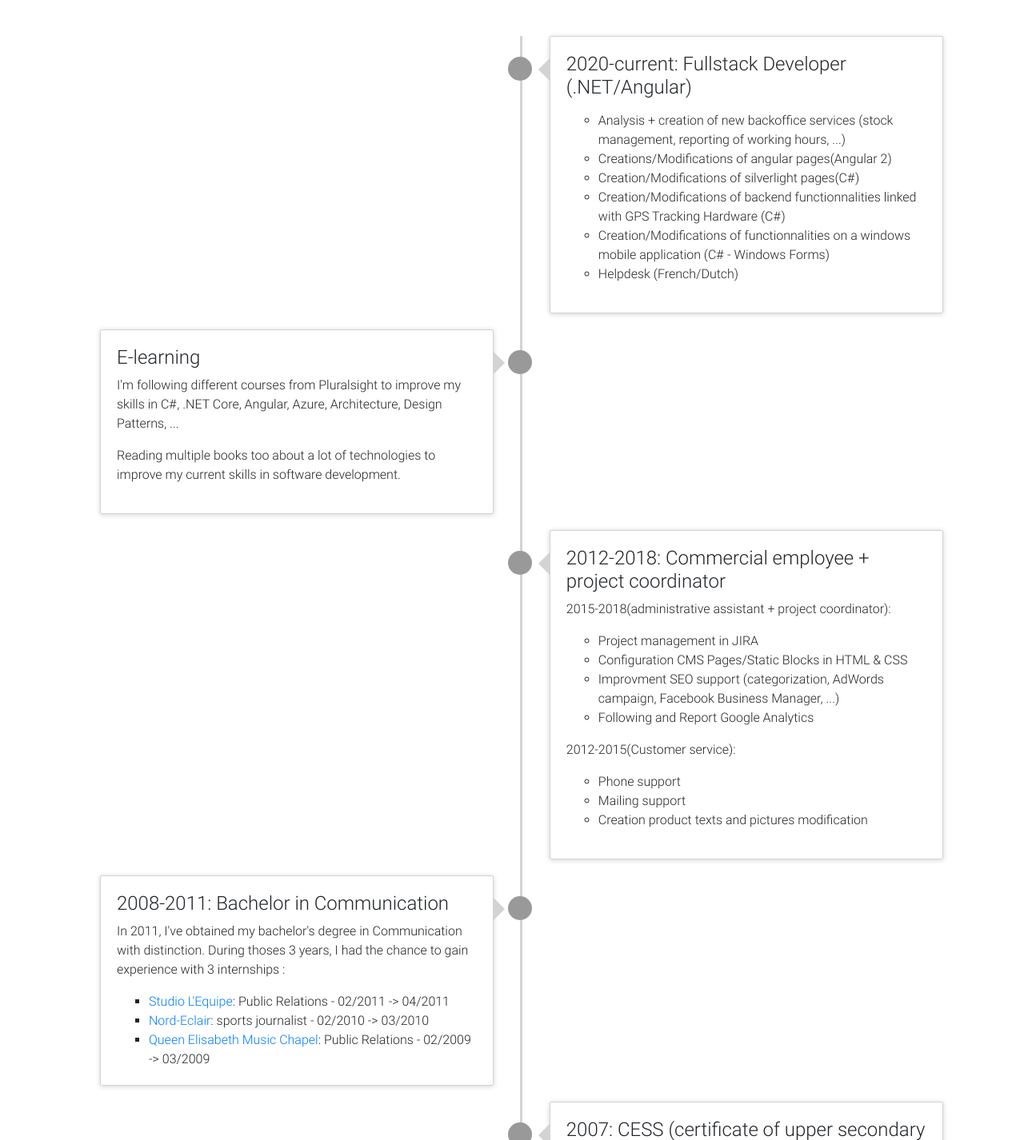
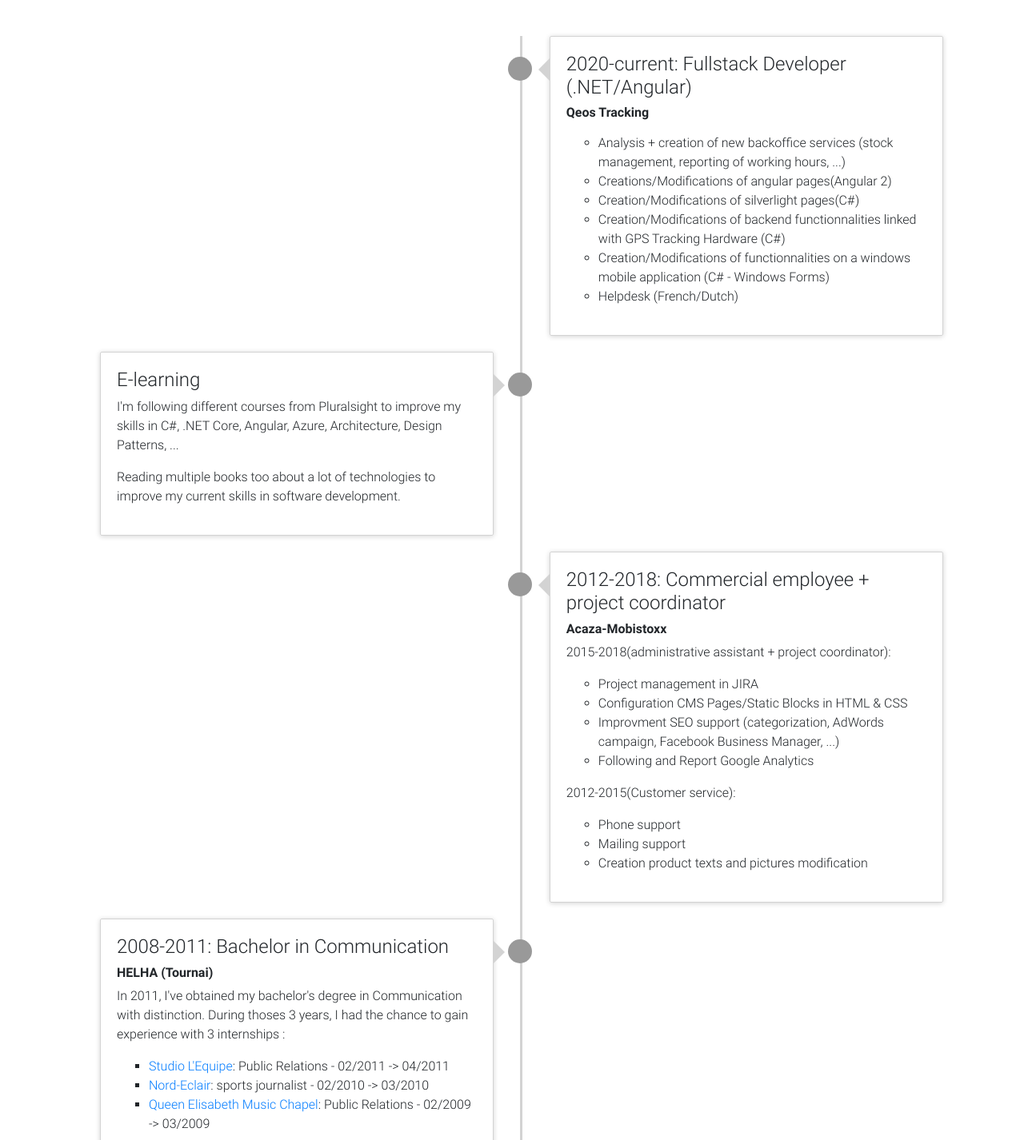
Before and after one commit to MaximeZegres/Portfolio-rework2019, a plain HTML site: page index.html in a window 1280 px wide. Shown: the part 1127-2553 px from the top of the page at 80% size. Drawn offline with Linux system fonts and the light colour scheme.

Commit message:
update work blocks title

```diff
--- a/index.html
+++ b/index.html
@@ -95,6 +95,7 @@
                 <div class="timeline-panel">
                   <div class="timeline-heading">
                     <h4 class="timeline-title">2020-current: Fullstack Developer (.NET/Angular)</h4>
+                    <h6 class="timeline-title font-weight-bold">Qeos Tracking</h6>
                   </div>
                   <div class="timeline-body">
                     <p>
@@ -126,7 +127,8 @@
                       <div class="timeline-badge info"></div>
                     <div class="timeline-panel">
                       <div class="timeline-heading">
-                        <h4 class="timeline-title">2012-2018: Commercial employee + project coordinator</h4>
+                        <h4 class="timeline-title">2012-2018: Commercial employee + project coordinator </h4>
+                        <h6 class="timeline-title font-weight-bold">Acaza-Mobistoxx</h6>
                       </div>
                       <div class="timeline-body">
                         <p>
@@ -154,6 +156,7 @@
                     <div class="timeline-panel">
                       <div class="timeline-heading">
                         <h4 class="timeline-title">2008-2011: Bachelor in Communication</h4>
+                        <h6 class="timeline-title font-weight-bold">HELHA (Tournai)</h6>
                       </div>
                       <div class="timeline-body">
                         <p>In 2011, I've obtained my bachelor's degree in Communication with distinction. During thoses 3 years, I had the chance to gain experience with 3 internships :
```
